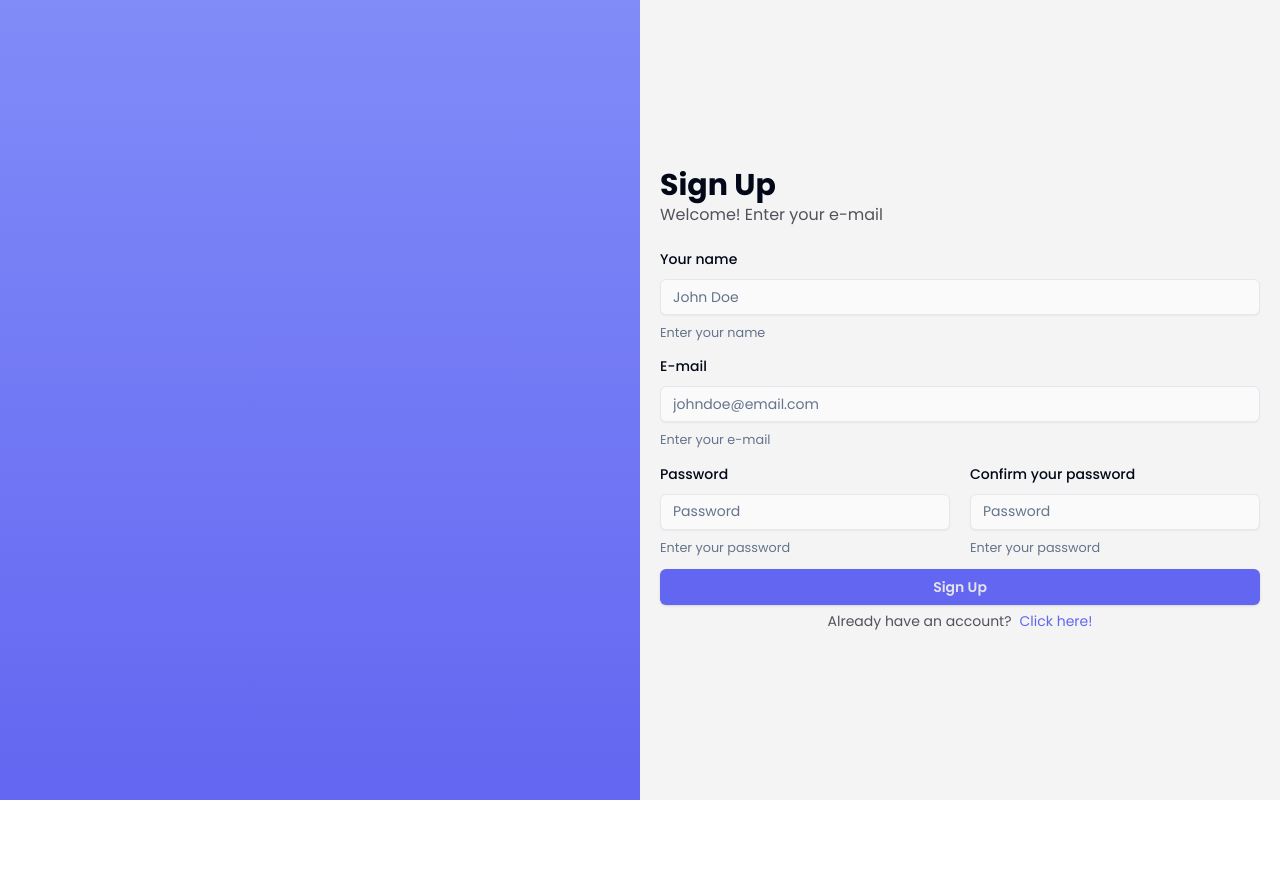
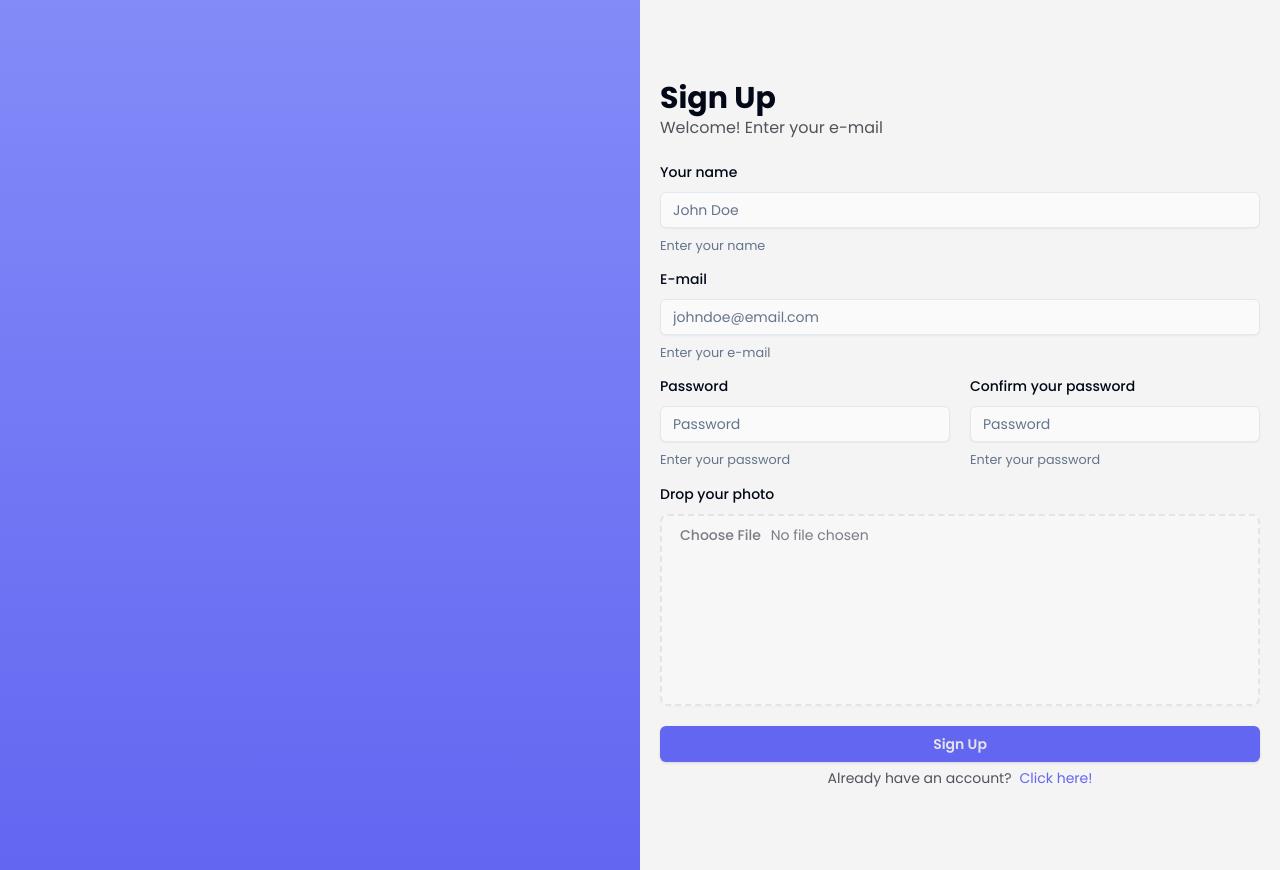
Before and after one commit to ugabb/ai-mind-map-flow, a Next.js app: page /sign-up in a window 1280 px wide. Before the commit the page ends 800 px from the top, so only its background shows below. Built offline with nearby package versions, Linux system fonts and the light colour scheme.

Commit message:
feat: add sign up by useAuth and add drop image file

```diff
--- a/src/app/(auth)/sign-up/page.tsx
+++ b/src/app/(auth)/sign-up/page.tsx
@@ -1,4 +1,5 @@
 "use client";
+import React from "react";
 
 import { zodResolver } from "@hookform/resolvers/zod";
 import { useForm } from "react-hook-form";
@@ -16,10 +17,10 @@ import {
 } from "@/components/ui/form";
 import { Input } from "@/components/ui/input";
 import Link from "next/link";
-import axios from "axios";
-import toast from "react-hot-toast";
 import { useRouter } from "next/navigation";
 import { ImSpinner8 } from "react-icons/im";
+import { useAuthContext } from "@/app/context/useAuth";
+import { useCallback, useState } from "react";
 
 const signUpSchema = z.object({
   email: z.string().email(),
@@ -29,53 +30,65 @@ const signUpSchema = z.object({
   profilePicture: z.string().optional(),
 });
 
-type SignUpFormValues = z.infer<typeof signUpSchema>;
+export type SignUpFormValues = z.infer<typeof signUpSchema>;
 
 export default function SignUp() {
+  const [preview, setPreview] = useState<string | null>(null);
+  const [error, setError] = useState<string | null>(null);
+
   const form = useForm<SignUpFormValues>({
     resolver: zodResolver(signUpSchema),
   });
 
-  const router = useRouter();
+  const { signUp } = useAuthContext();
 
   const onSubmit = async (data: SignUpFormValues) => {
-    if (data.password !== data.confirmPassword) {
-      form.setError("confirmPassword", {
-        type: "manual",
-        message: "Passwords do not match",
-      });
-      form.setError("password", {
-        type: "manual",
-        message: "Passwords do not match",
-      });
-      return;
+    signUp(data);
+  };
+
+  const handleDrop = useCallback((event: React.DragEvent<HTMLDivElement>) => {
+    event.preventDefault();
+    setError(null); // Reset any existing errors
+
+    const files = event.dataTransfer.files;
+    if (files.length > 0) {
+      const file = files[0]; // Assuming a single file upload
+      if (file.type.startsWith("image/")) {
+        const objectUrl = URL.createObjectURL(file); // Create a preview URL for the image
+        setPreview(objectUrl); // Set preview
+      } else {
+        setError("Please drop an image file (e.g., .jpg, .png)"); // Handle non-image files
+        setPreview(null); // Clear any previous preview
+      }
     }
+  }, []);
 
-    const formData = {
-      email: data.email,
-      password: data.password,
-      name: data.name,
-      ...(data.profilePicture && { profilePicture: data.profilePicture }),
-    };
+  const handleDragOver = (event: React.DragEvent<HTMLDivElement>) => {
+    event.preventDefault();
+  };
 
-    try {
-      const { status } = await axios.post(
-        `${process.env.NEXT_PUBLIC_API_URL}/user`,
-        formData
-      );
+  const handleFileSelect = (event: React.ChangeEvent<HTMLInputElement>) => {
+    setError(null); // Reset any existing errors
 
-      if (status === 201) {
-        toast.success("Sign Up successfully!");
-        router.push("/login");
+    const files = event.target.files;
+    if (files && files.length > 0) {
+      const file = files[0];
+      if (file.type.startsWith("image/")) {
+        const objectUrl = URL.createObjectURL(file); // Create a URL for preview
+        setPreview(objectUrl); // Set the preview
+      } else {
+        setError("Please select an image file (e.g., .jpg, .png)");
+        setPreview(null);
       }
-    } catch (error) {
-      toast.error("Errro while signing up");
-      console.error(error);
     }
   };
 
+  const handleRemove = () => {
+    setPreview(null); // Remove preview
+  };
+
   return (
-    <div className="p-5 min-w-[533px]">
+    <div className="px-5 py-20 min-w-[533px]">
       <div className="mb-5">
         <h1 className="text-3xl font-bold">Sign Up</h1>
         <p className="text-base text-zinc-600">Welcome! Enter your e-mail</p>
@@ -175,6 +188,56 @@ export default function SignUp() {
             />
           </div>
 
+          <FormField
+            control={form.control}
+            name="profilePicture"
+            render={({ field }) => (
+              <FormItem className="w-full">
+                {!preview ? (
+                  <>
+                    <FormLabel htmlFor={field.name}>Drop your photo</FormLabel>
+                    <FormControl className="flex justify-center items-center h-48 border-2 border-dashed border-gray-300 rounded-lg cursor-pointer hover:border-gray-400">
+                      <Input
+                        {...field}
+                        onDragOver={handleDragOver}
+                        onDrop={handleDrop}
+                        onChange={handleFileSelect}
+                        placeholder="drop your profile photo"
+                        type="file"
+                        disabled
+                        className={`${
+                          form.formState?.errors?.confirmPassword &&
+                          "border border-red-500"
+                        } w-full`}
+                      />
+                    </FormControl>
+                    {form.formState?.errors?.confirmPassword ? (
+                      <FormMessage>
+                        {form.formState.errors.confirmPassword?.message}
+                      </FormMessage>
+                    ) : (
+                      <FormDescription></FormDescription>
+                    )}
+                  </>
+                ) : (
+                  <div className="relative h-48 w-48">
+                    <img
+                      src={preview}
+                      alt="Preview"
+                      className="h-48 w-48 object-cover rounded-full"
+                    />
+                    <button
+                      onClick={handleRemove}
+                      className="absolute w-5 h-5 top-0 right-0 p-2 bg-red-600 text-white rounded-full flex items-center justify-center"
+                    >
+                      &times;
+                    </button>
+                  </div>
+                )}
+              </FormItem>
+            )}
+          />
+
           <div className="flex flex-col gap-1 justify-center items-center w-full">
             <Button
               type="submit"
```
